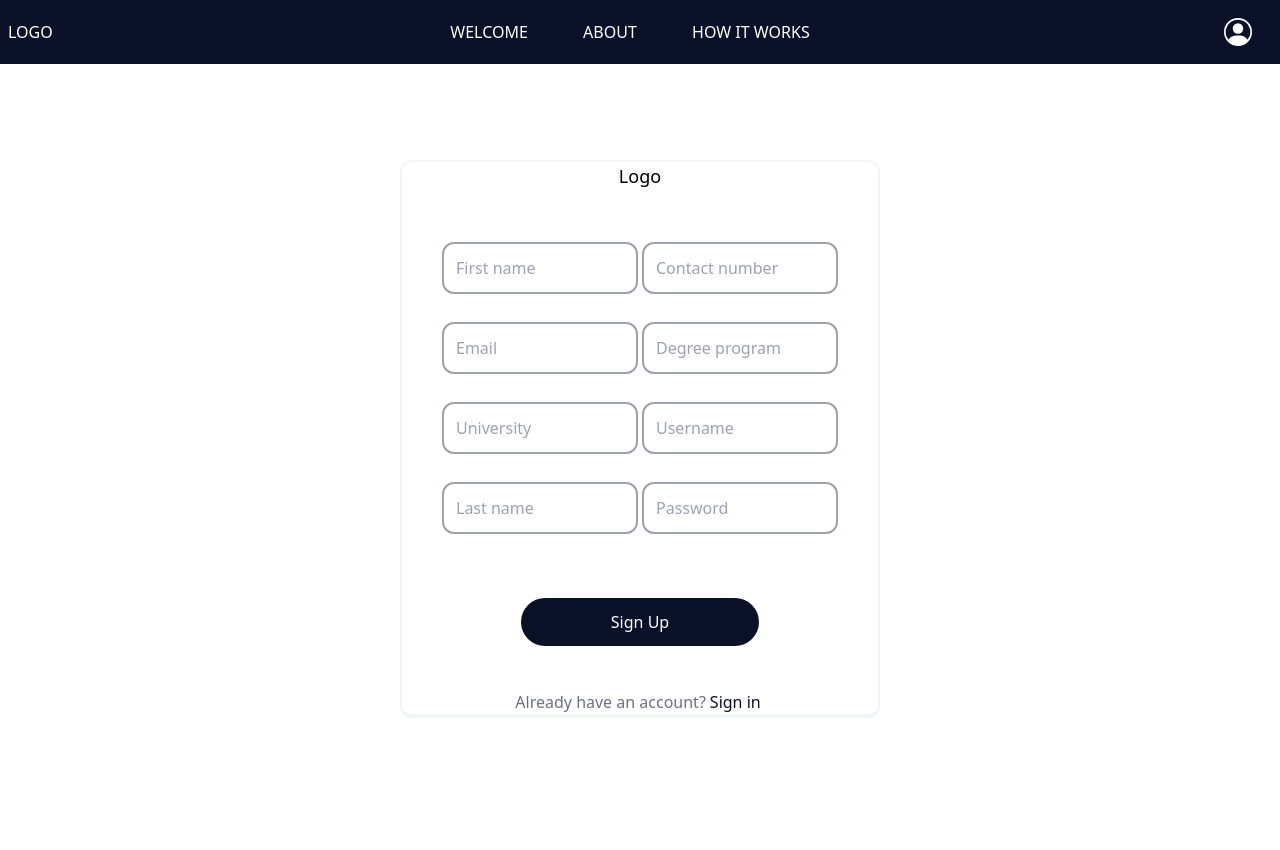
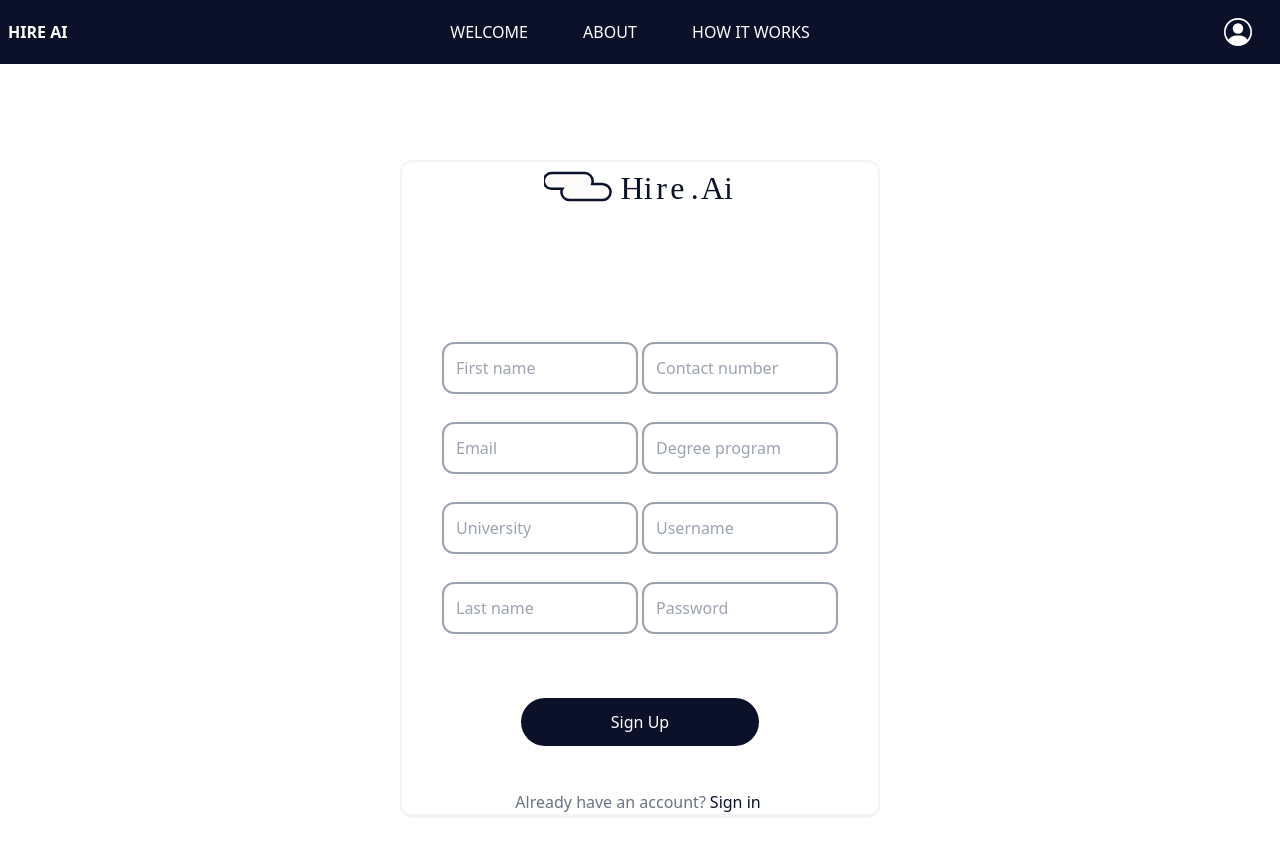
Before and after one commit to nishyjana/hireAI, a React (Create React App) app: page /signUp in a window 1280 px wide. Shown: the top 850 px of the page. Built offline with nearby package versions, Linux system fonts and the light colour scheme.

Commit message:
added admin dashbaord basics

```diff
--- a/src/UI/NavBar.tsx
+++ b/src/UI/NavBar.tsx
@@ -34,7 +34,7 @@ export default function NavBar() {
 
     return (
         <div className="flex w-full h-auto bg-hireAI justify-between px-2">
-            <div className="my-auto text-white py-5 w-full">LOGO</div>
+            <div className="my-auto text-white py-5 w-full font-bold">HIRE AI</div>
             <div className="flex w-full justify-around">
                 <div
                     className={`flex flex-col my-auto text-white py-4`}
--- a/src/UI/SideBarElements.tsx
+++ b/src/UI/SideBarElements.tsx
@@ -12,6 +12,7 @@ export default function SideBarElements() {
 
     return (
         <div className="pt-20">
+            <img src="images\logo.svg" className="w-auto m-16 -mt-10 mb-20" alt="" />
             <div
                 className={`mb-3 py-2 mt-7 hover:bg-gray-400 w-full ${
                     pathSelected === DASHBOARD ? null : null
--- a/src/UI/Sidebar.tsx
+++ b/src/UI/Sidebar.tsx
@@ -7,7 +7,8 @@ export default function Sidebar() {
     const history = useHistory();
     return (
         <div className="w-full bg-hireAI h-screen text-white">
-            <div className="p-10 pb-2 ">LOGO</div>
+            {/* <div className="p-10 pb-2 text-center text-2xl ">HIRE AI</div> */}
+
             <SideBarElements />
             <div
                 className={`mb-3 py-2 ml-2 w-full mt-32`}
--- a/src/component/auth/Login.tsx
+++ b/src/component/auth/Login.tsx
@@ -48,7 +48,11 @@ export default function LogIn() {
     return (
         <div className="flex flex-col w-full h-full items-center pt-28 3xl:pt-36">
             <div className="w-1/3 h-1/2 border-b-8 flex flex-col rounded-3xl border-gray-100 border-2 pt-20 pb-2  px-16 3xl:pt-36">
-                <div className="mx-auto text-2xl font-bold -mt-10">LOGO</div>
+                <img
+                    src="images\whitelogo.svg"
+                    className=" mx-auto w-48 h-10  -mt-10 mb-20"
+                    alt=""
+                />
                 <div className="z-30">
                     <InputField
                         placeHolder="Username"
@@ -59,7 +63,6 @@ export default function LogIn() {
                         onChange={(e) => setPassword(e.target.value)}
                     />
                 </div>
-
                 <button
                     className="mt-10 w-full bg-hireAI text-white py-3 rounded-3xl"
                     onClick={() => {
@@ -69,7 +72,6 @@ export default function LogIn() {
                 >
                     {loader ? <NormalLoader /> : 'Sign In'}
                 </button>
-
                 <div className="mt-10 text-gray-500 flex mx-auto">
                     <div className="mr-1">Don’t have an account?</div>
                     <div className="mr-1 text-hireAI" onClick={() => history?.push(SIGNUP)}>
--- a/src/component/auth/SignUp.tsx
+++ b/src/component/auth/SignUp.tsx
@@ -62,7 +62,7 @@ export default function SignUp() {
     return (
         <div className="flex p-40">
             <div className="w-1/2 border-2 border-b-4 border-gray-100 m-auto flex flex-col rounded-xl">
-                <div className="m-auto text-lg">Logo</div>
+            <img src="images\whitelogo.svg" className=" mx-auto w-48 h-10 mt-2 mb-20" alt="" />
                 <div className="z-30 p-10 grid grid-rows-4 grid-flow-col gap-1">
                     <InputField placeHolder="First name" onChange={(e) => setFirstName(e.target.value)} />
                     <InputField placeHolder="Email" onChange={(e) => setEmail(e.target.value)} />
```
Also changed, not shown: public/images/logo.svg (added), public/images/whitelogo.svg (added).
